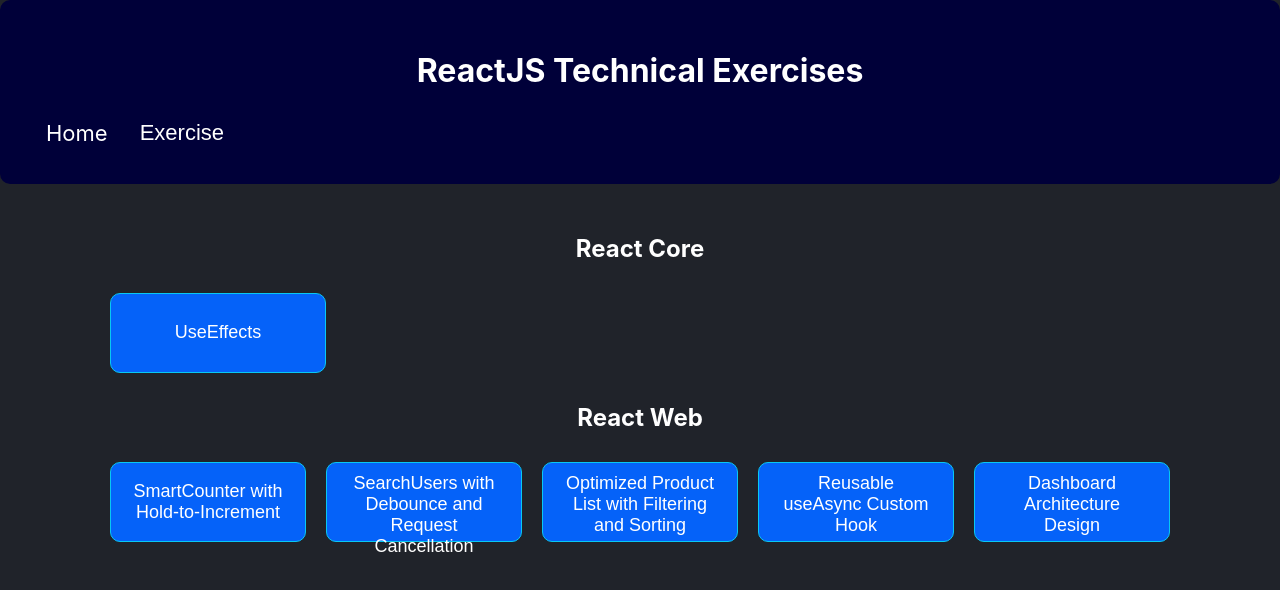
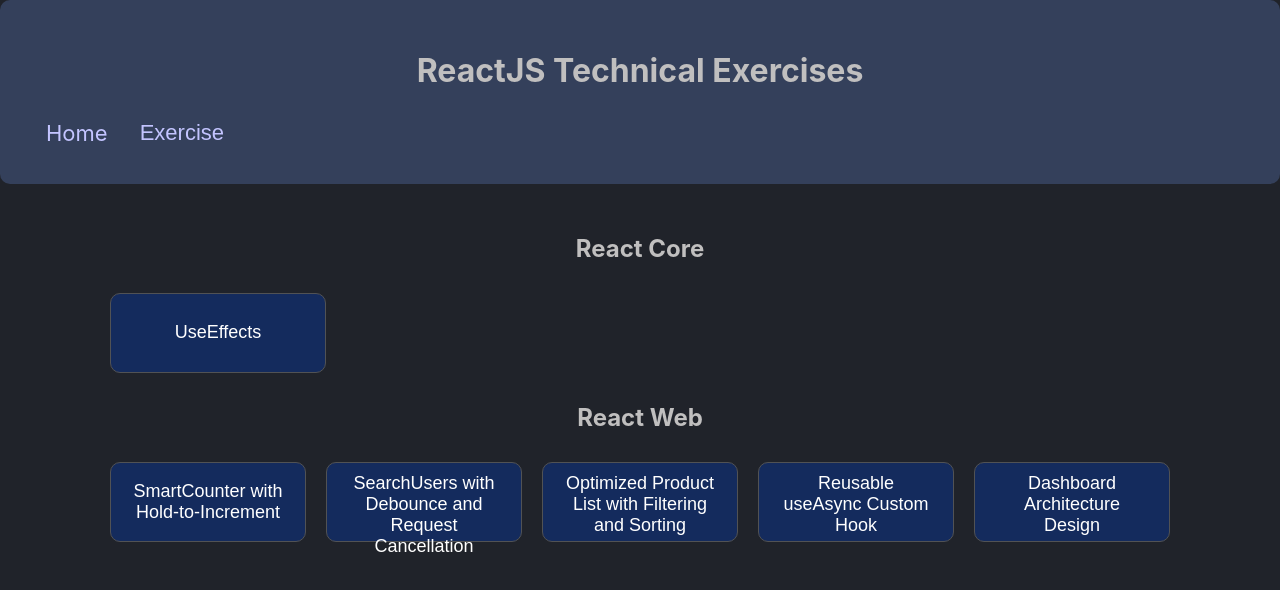
Before and after one commit to JCarlosRom97/guide-react-js, a React (Create React App) app: page / in a window 1280 px wide. Shown: the top 590 px of the page. Built offline with nearby package versions, Linux system fonts and the light colour scheme.

Commit message:
Change color css.

```diff
--- a/src/App.css
+++ b/src/App.css
@@ -23,7 +23,7 @@ h3,
 h4,
 h5 {
   text-align: center;
-  color: white;
+  color: #c0bfbf;
 }
 
 input {
@@ -41,8 +41,8 @@ select {
 
 .Item {
   color: white;
-  border: 1px solid #08c8f3;
-  background-color: #0562f9;
+  border: 1px solid #515254;
+  background-color: #142b5d;
   width: 20%;
   padding-top: 5px;
   margin: 10px;
@@ -53,7 +53,7 @@ select {
 }
 
 .Item:hover {
-  background-color: #2f78ed;
+  background-color: #1c305d;
 }
 
 .horizontalContainer {
--- a/src/components/Layout/Header/Header.css
+++ b/src/components/Layout/Header/Header.css
@@ -1,7 +1,7 @@
 .header{
     padding: 30px;
     color: rgb(251, 251, 251);
-    background-color: #000039;
+    background-color: #34405b;
     border-radius: 10px;
     margin-bottom: 50px;
 }
@@ -36,7 +36,7 @@
 .containerButtonsHeader a, .containerButtonsHeader button{
     font-size: 22px;
     background: none;
-    color: white;
+    color: #c3c4ff;
     padding: 8px 16px;
     border: none;
     cursor: pointer;
```
